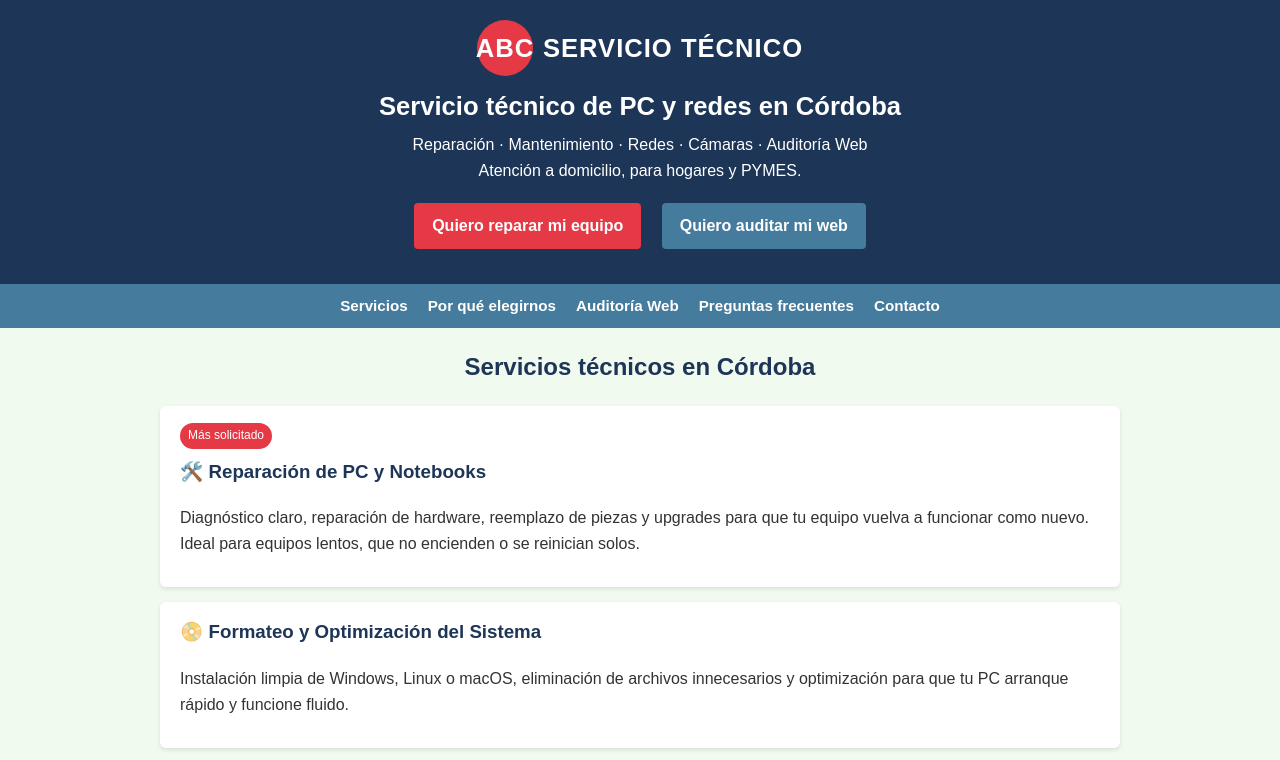
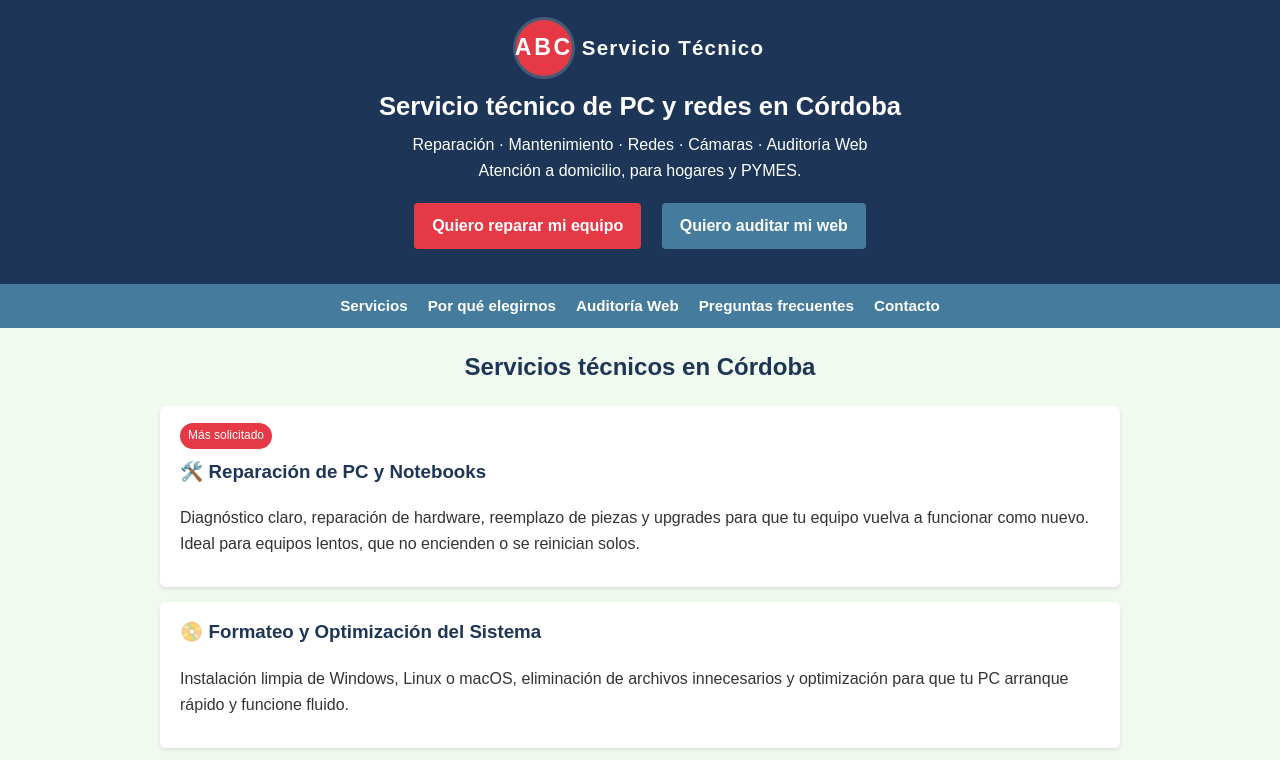
Before and after one commit to alebcasas/abc-servicio-tecnico, a plain HTML site: page index.html in a window 1280 px wide. Shown: the top 760 px of the page. Drawn offline with Linux system fonts and the light colour scheme.

Commit message:
Update index.html

```diff
--- a/index.html
+++ b/index.html
@@ -55,35 +55,37 @@ header {
 }
 
 header .logo {
-  font-size: 2em;
-  font-weight: bold;
   display: flex;
   align-items: center;
   justify-content: center;
   gap: 10px;
+  font-weight: bold;
+  font-size: 1.6em;
 }
 
-/* Nuevo logo */
-.logo-circle {
+/* Nuevo logo premium */
+.logo-icon {
   width: 56px;
   height: 56px;
   border-radius: 50%;
   background: #E63946;
+  color: #ffffff;
   display: flex;
   align-items: center;
   justify-content: center;
-  color: #ffffff;
-  font-size: 0.8em;
-  font-weight: 700;
-  letter-spacing: 1px;
+  font-weight: 900;
+  font-size: 0.9em;
+  letter-spacing: 0.12em;
+  line-height: 1;
+  box-shadow: 0 0 0 3px rgba(255,255,255,0.18);
 }
 
 .logo-text {
   font-size: 0.8em;
-  text-transform: uppercase;
-  letter-spacing: 1px;
+  letter-spacing: 0.06em;
 }
 
+/* Títulos del header */
 header h1 {
   margin: 10px 0 5px;
   font-size: 1.6em;
@@ -224,9 +226,6 @@ footer {
     flex-direction: column;
     font-size: 1.5em;
   }
-  .logo-circle {
-    margin-bottom: 6px;
-  }
 }
 </style>
 </head>
@@ -236,8 +235,8 @@ footer {
 <!-- HEADER -->
 <header>
   <div class="logo">
-    <span class="logo-circle">ABC</span>
-    <span class="logo-text">Servicio Técnico</span>
+    <div class="logo-icon">ABC</div>
+    <div class="logo-text">Servicio Técnico</div>
   </div>
 
   <h1>Servicio técnico de PC y redes en Córdoba</h1>
```
